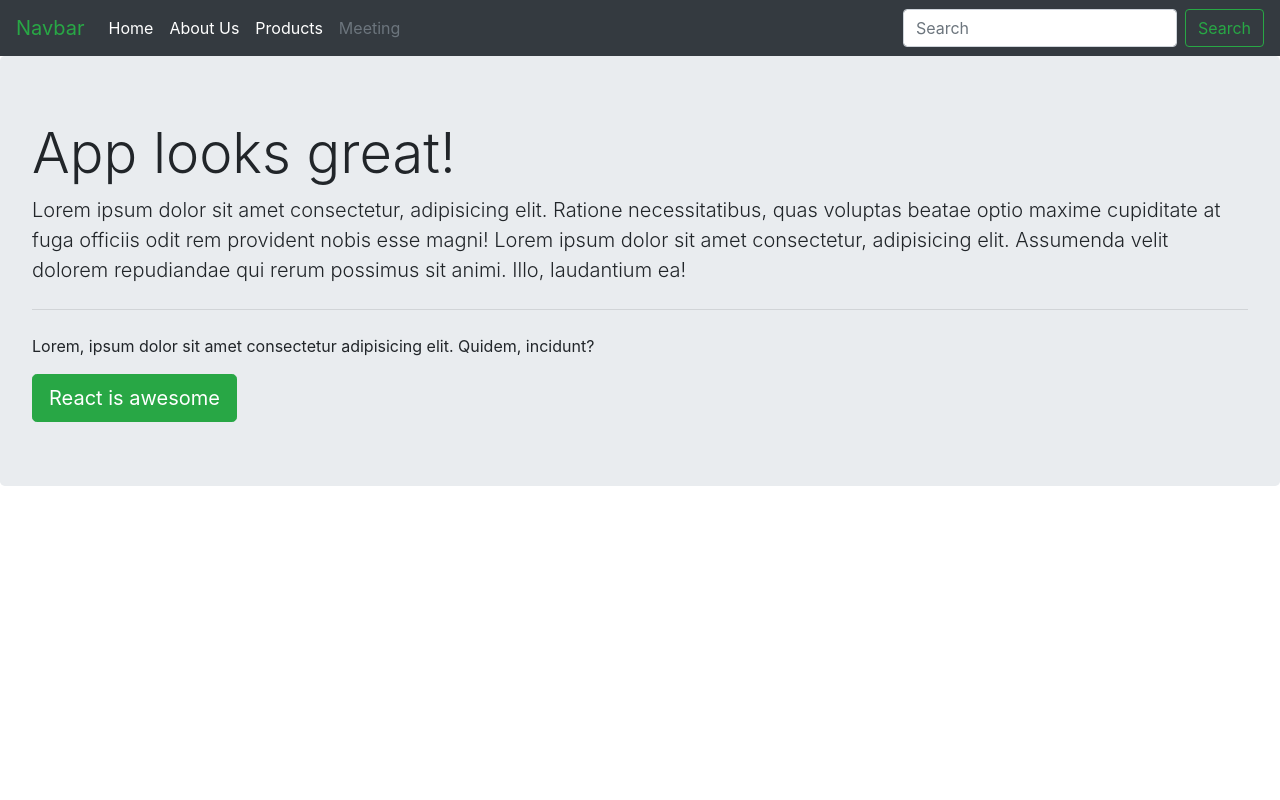
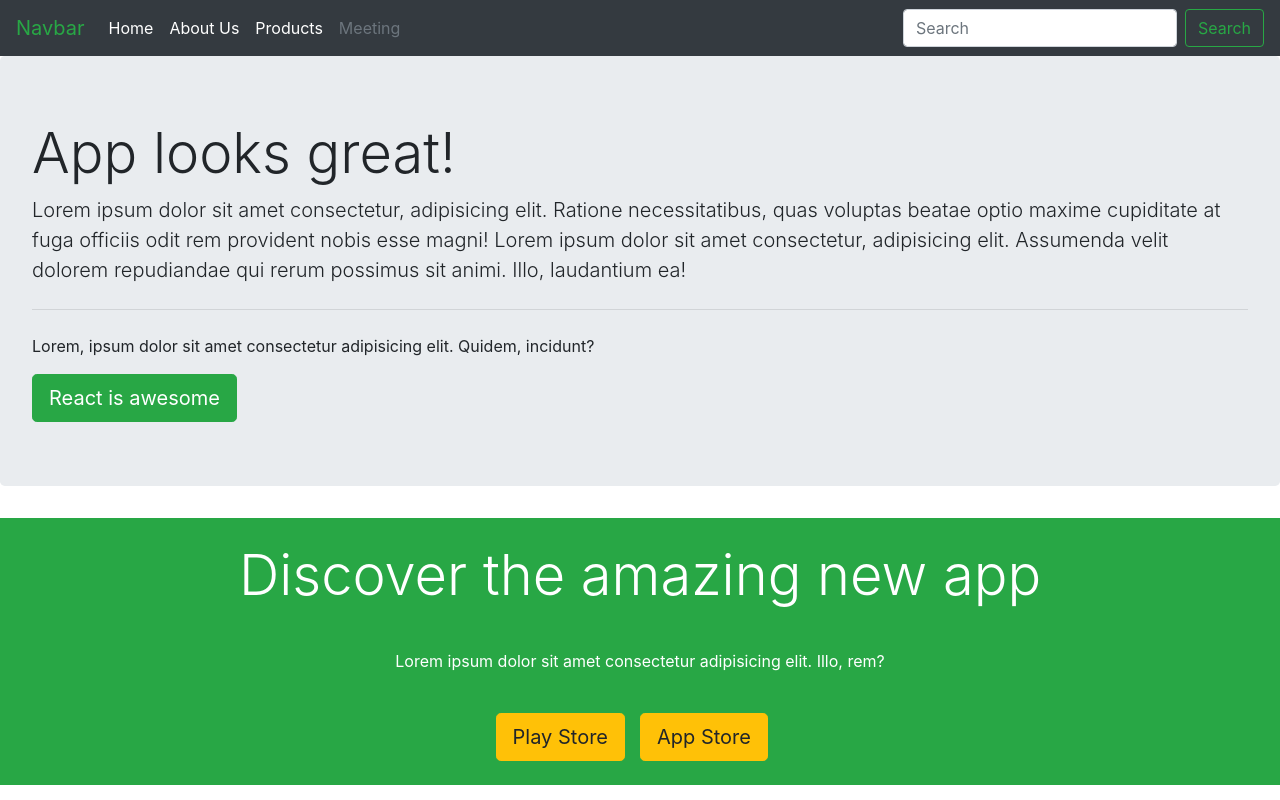
Before and after one commit to chandanbsd/html-to-react-simple-landing-page, a React (Create React App) app in the folder react-webpage/: page / in a window 1280 px wide. Built offline with nearby package versions, Linux system fonts and the light colour scheme.

Commit message:
Featured Section Component added

```diff
--- a/react-webpage/src/App.js
+++ b/react-webpage/src/App.js
@@ -1,12 +1,14 @@
 import React from "react";
 import Navbar from "./Navbar";
 import Jumbotron from "./Jumbotron";
+import Featured from "./Featured";
 
 const App = () => {
   return (
     <div>
       <Navbar />
       <Jumbotron />
+      <Featured />
     </div>
   );
 };
--- /dev/null
+++ b/react-webpage/src/Featured.js
@@ -0,0 +1,21 @@
+import React from "react";
+
+const Featured = () => {
+  return (
+    <div className="bg-success text-center">
+      <p className="display-4 text-white p-4">Discover the amazing new app</p>
+      <p className="text-white">
+        Lorem ipsum dolor sit amet consectetur adipisicing elit. Illo, rem?
+      </p>
+      <div className="row  p-4">
+        <div className="col-6 text-right">
+          <button className="btn btn-warning btn-lg">Play Store</button>
+        </div>
+        <button className="btn btn-warning btn-lg">App Store</button>
+        <div className="col-6 text-center"></div>
+      </div>
+    </div>
+  );
+};
+
+export default Featured;
```
